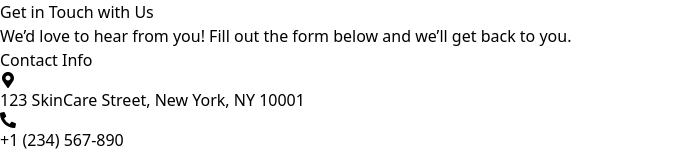
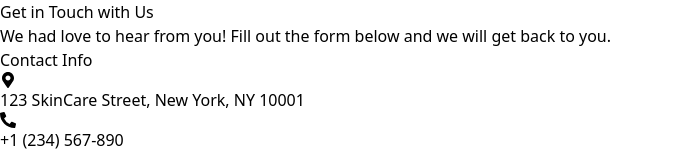
Before and after one commit to mishababar12/my-blog, a Next.js app: page /contact in a window 1280 px wide. Shown: the top 152 px of the page, without its empty margins (0-673 px from the left). Built offline with nearby package versions, Linux system fonts and the light colour scheme.

Commit message:
Update page.tsx

```diff
--- a/src/app/contact/page.tsx
+++ b/src/app/contact/page.tsx
@@ -9,7 +9,7 @@ export default function ContactForm() {
     message: ''
   });
 
-  const handleInputChange = (e: any) => {
+  const handleInputChange = (e: React.ChangeEvent<HTMLInputElement | HTMLTextAreaElement>) => {
     const { name, value } = e.target;
     setFormData({
       ...formData,
@@ -17,7 +17,7 @@ export default function ContactForm() {
     });
   };
 
-  const handleSubmit = (e: any) => {
+  const handleSubmit = (e:  React.FormEvent<HTMLFormElement>) => {
     e.preventDefault();
     // Handle form submission here (e.g., send data to server or display a confirmation)
     alert('Form submitted!');
@@ -33,7 +33,7 @@ export default function ContactForm() {
             Get in Touch with Us
           </h2>
           <p className="text-lg text-pink-400 mb-8">
-            We’d love to hear from you! Fill out the form below and we’ll get back to you.
+            We had love to hear from you! Fill out the form below and we will get back to you.
           </p>
         </div>
 
```
